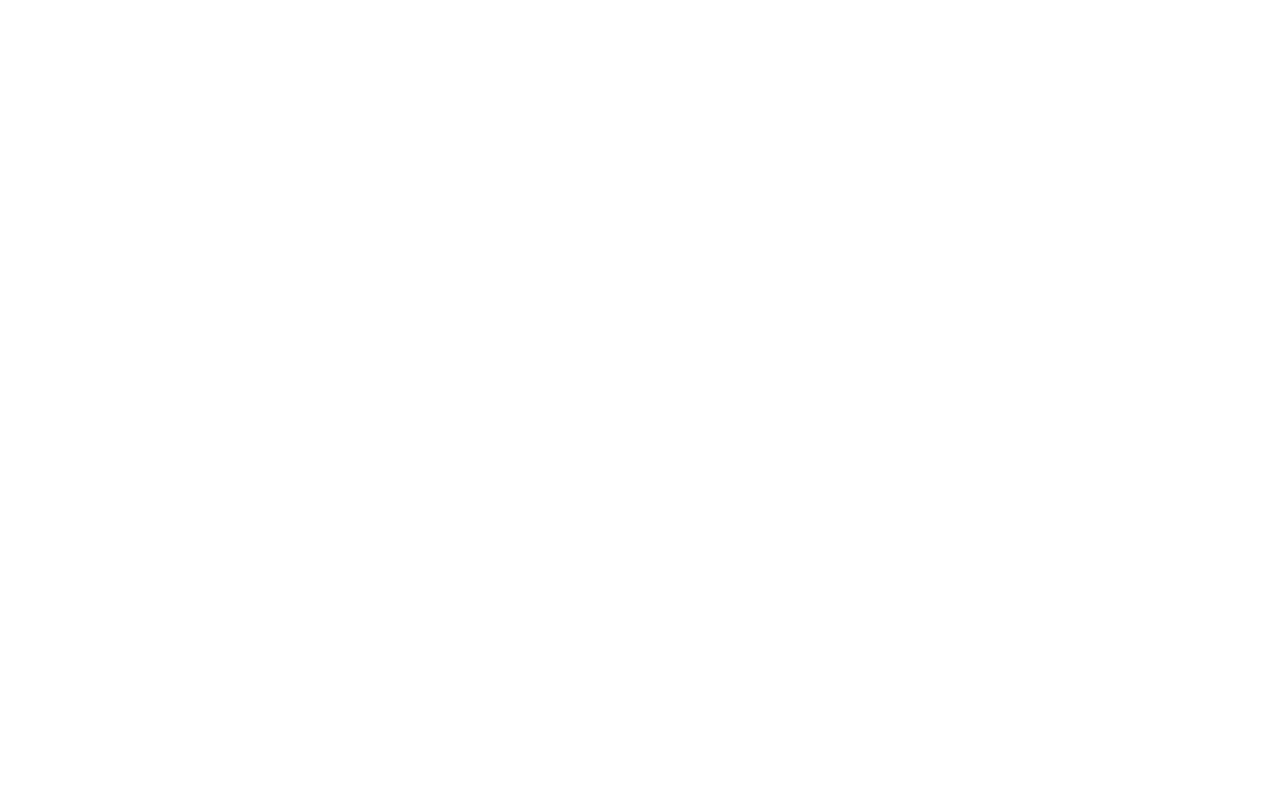
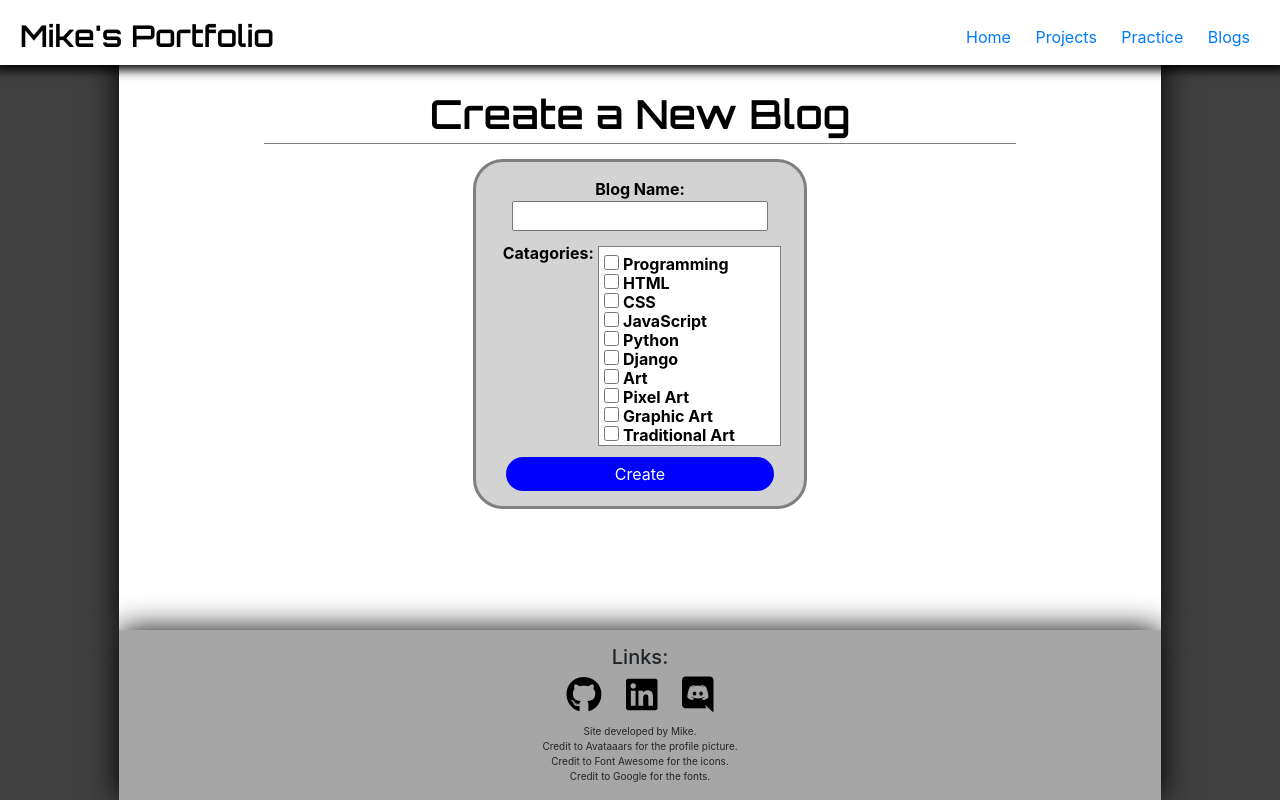
Before and after one commit to mike11695/Portfolio, a Django app: page /home/blogs/create in a window 1280 px wide. Before the commit the page is empty. Run offline with Django 3.2, Linux system fonts and the light colour scheme; a user stored in the database is signed in; data comes from the database, SQL or seed files in the repository; both versions use the stored data as it was after the commit; some libraries are stand-ins or nearby versions.

Commit message:
Created layout for the blog creation form

```diff
--- a/portfolio/pf/static/css/styles.css
+++ b/portfolio/pf/static/css/styles.css
@@ -487,6 +487,53 @@ a:hover {
   text-decoration: none;
 }
 
+.mtm-dropdown {
+  display: inline-block;
+  height: 200px;
+  overflow-y: scroll;
+  border: 1px solid grey;
+  padding-left: 0px;
+  padding-top: 10px;
+  padding-right: 5px;
+  background: white;
+  text-align: left;
+  margin-top: 15px;
+  margin-right: -4px;
+  width: 183px;
+}
+
+.mtm-dropdown ul {
+  list-style-type: none;
+  padding-left: 5px;
+  padding-bottom: -20px;
+}
+
+.mtm-dropdown li {
+  margin: -5px 0px -5px 0px;
+}
+
+.mtm-dropdown input[type="checkbox"]{
+  width: 15px;
+  height: 15px;
+}
+
+.superuser-form-container {
+  background-color: lightgrey;
+  border: 3px solid grey;
+  padding: 15px;
+  border-radius: 30px;
+}
+
+.form-submit-btn {
+  padding: 5px;
+  background: blue;
+  color: white;
+  border-radius: 20px;
+  width: 90%;
+  border: none;
+  margin-top: 5px;
+}
+
 @media (max-width: 600px) {
   .navbar-header {
     text-align: center;
--- a/portfolio/pf/templates/blogs/create_blog.html
+++ b/portfolio/pf/templates/blogs/create_blog.html
@@ -0,0 +1,32 @@
+{% extends "base_generic.html" %}
+
+{% block content %}
+  <div class="center-block blog-section" style="text-align: center;">
+    <h1 class="skills-header">Create a New Blog</h1>
+    <div class="superuser-form-container col-lg-4 center-block">
+      <form enctype="multipart/form-data" method="post" action="">
+        {% csrf_token %}
+        {% if form.non_field_errors %}
+          <div style="color: red; font-weight: bold;:">
+            Please fix the following errors:<br>
+            {{ form.non_field_errors }}
+          </div>
+        {% endif %}
+        {% for field in form %}
+          {% if field.label != "Catagories" %}
+            <div style="display: inline-block;">
+              {{ field.label_tag }}
+            </div>
+            <div style="display: inline-block;">
+              {{ field }}
+            </div><br>
+          {% else %}
+            <div style="display: inline-block; margin-top: 10px; vertical-align: top;">{{ field.label_tag }}</div>
+            <div class="mtm-dropdown">{{ field }}</div>
+          {% endif %}
+        {% endfor %}
+        <button type="btn submit" class="form-submit-btn">Create</button>
+      </form>
+    </div>
+  </div>
+{% endblock %}
--- a/portfolio/pf/views.py
+++ b/portfolio/pf/views.py
@@ -66,7 +66,7 @@ class BlogListView(generic.ListView):
 
     #Obtains all created blogs
     def get_queryset(self):
-        return Blog.objects.all().order_by('blogName')
+        return Blog.objects.all().order_by('id')
 
 #Form view to create a new blog
 @login_required(login_url='/accounts/login/')
```
Also changed, not shown: portfolio/db.sqlite3.
